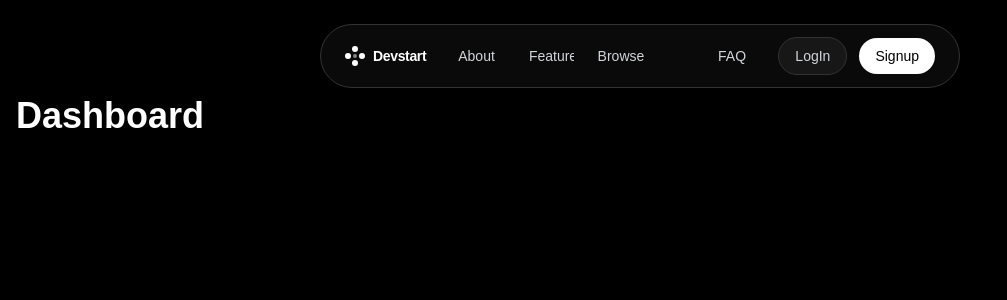
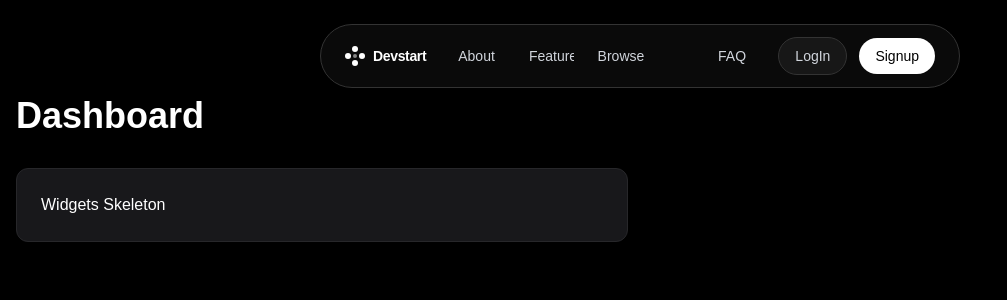
Before and after one commit to jayanth1542/DevStart, a Next.js app: page /dashboard in a window 1280 px wide. Shown: the top 300 px of the page, without its empty margins (0-1007 px from the left). Built offline with nearby package versions, Linux system fonts and the light colour scheme.

Commit message:
app: implement widgets and charts in dashboard

```diff
--- a/src/app/dashboard/page.tsx
+++ b/src/app/dashboard/page.tsx
@@ -6,6 +6,9 @@ export default function DashboardPage() {
     <div className="min-h-screen pt-24 pb-16 px-4 bg-black text-white">
       <div className="max-w-7xl mx-auto">
         <h1 className="text-4xl font-bold">Dashboard</h1>
+        <div className="grid grid-cols-1 md:grid-cols-2 gap-6 mt-8">
+          <div className="p-6 bg-zinc-900 border border-zinc-800 rounded-xl">Widgets Skeleton</div>
+        </div>
       </div>
     </div>
   );
```
